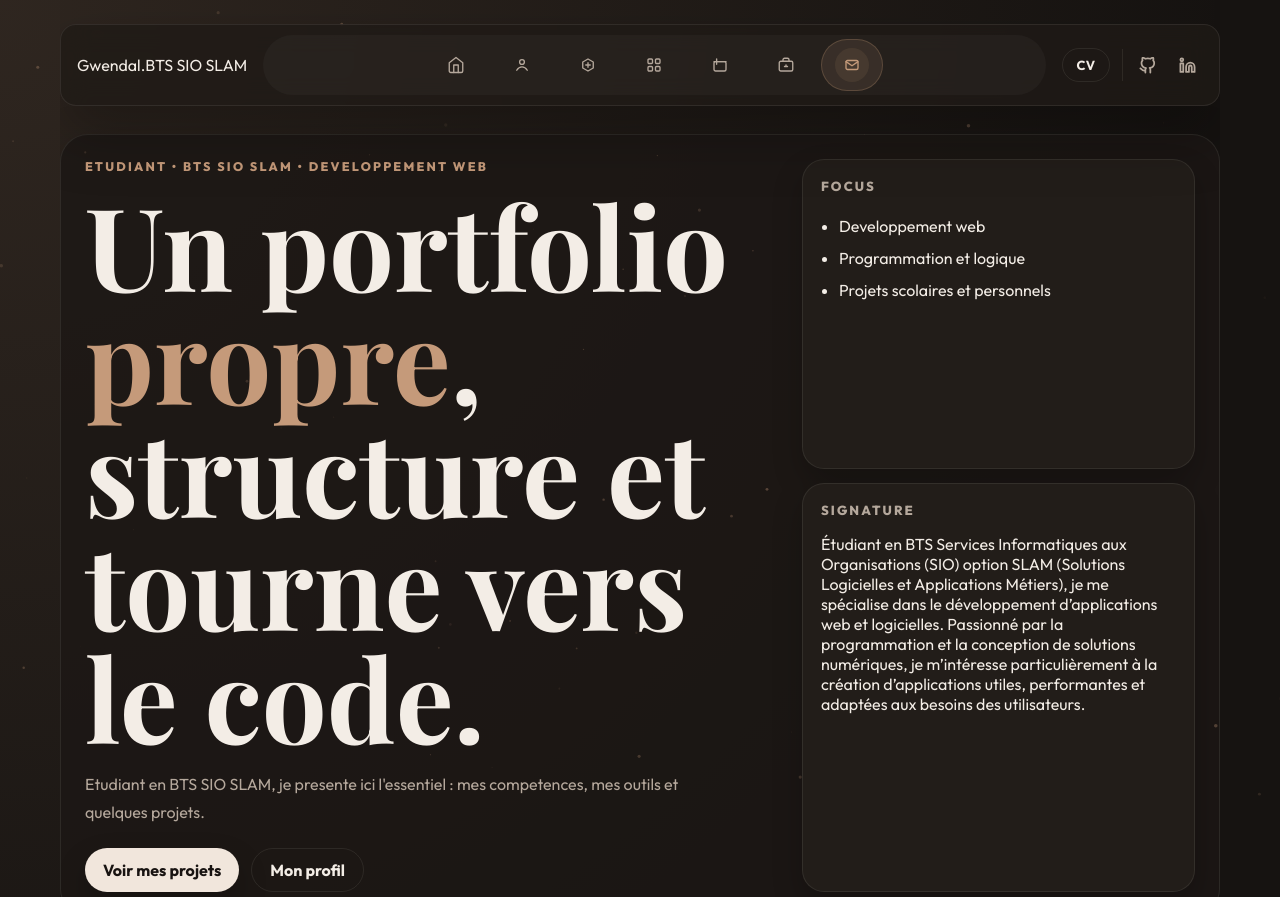
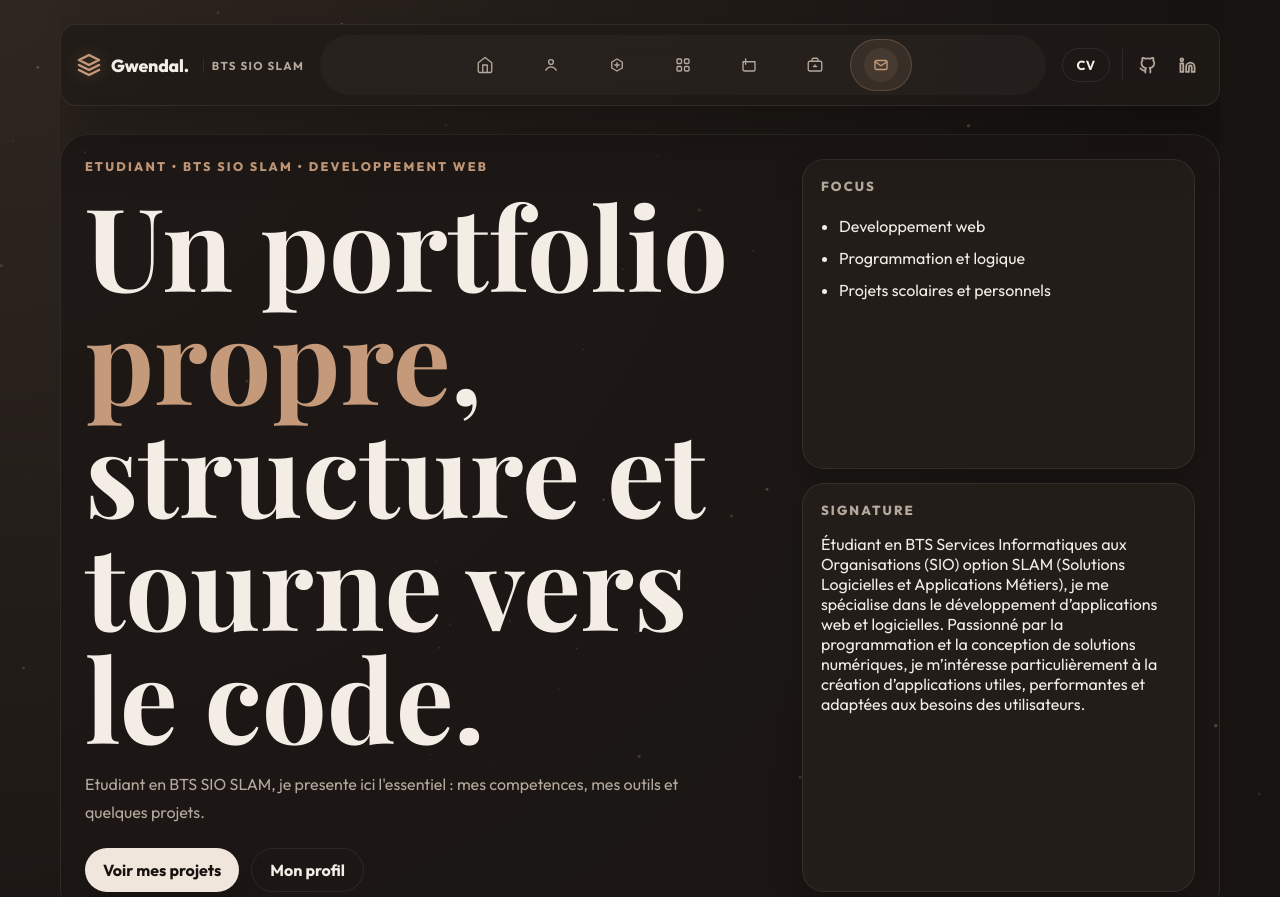
Before and after one commit to Beezey/Portfolio, a plain HTML site: page index.html in a window 1280 px wide. Shown: the top 897 px of the page. Drawn offline with nearby package versions, Linux system fonts and the light colour scheme.

Commit message:
feat: add visual brand logo to header

```diff
--- a/index.html
+++ b/index.html
@@ -147,6 +147,34 @@ main, section, .topbar, .hero, .tech-hub, .category-grid, .project-list {
   z-index: 100;
 }
 
+.brand {
+  display: flex;
+  align-items: center;
+  gap: 10px;
+  font-weight: 800;
+  font-size: 1.1rem;
+  color: var(--text);
+  letter-spacing: -0.01em;
+}
+
+.brand-logo {
+  width: 24px;
+  height: 24px;
+  color: var(--accent);
+  filter: drop-shadow(0 0 8px rgba(197, 154, 122, 0.3));
+}
+
+.brand span {
+  font-size: 0.72rem;
+  font-weight: 700;
+  color: var(--muted);
+  text-transform: uppercase;
+  letter-spacing: 0.12em;
+  padding-left: 8px;
+  border-left: 1px solid var(--line);
+  margin-left: 4px;
+}
+
 .nav {
   position: relative;
   display: flex; flex: 1 1 320px; min-width: 0; max-width: 100%;
@@ -1019,7 +1047,12 @@ h1 span { color: var(--accent); }
 <body>
   <div class="page-shell">
     <header class="topbar">
-      <a href="#accueil" class="brand">Gwendal.<span>BTS SIO SLAM</span></a>
+      <a href="#accueil" class="brand">
+        <svg class="brand-logo" viewBox="0 0 24 24" fill="none" stroke="currentColor" stroke-width="2.5" stroke-linecap="round" stroke-linejoin="round">
+          <path d="M12 2L2 7l10 5 10-5-10-5zM2 17l10 5 10-5M2 12l10 5 10-5"></path>
+        </svg>
+        Gwendal.<span>BTS SIO SLAM</span>
+      </a>
       <nav class="nav" id="main-nav">
         <div class="nav-indicator" id="nav-indicator"></div>
         <a href="#accueil" class="nav-link" aria-label="Accueil" data-section="accueil">
```
